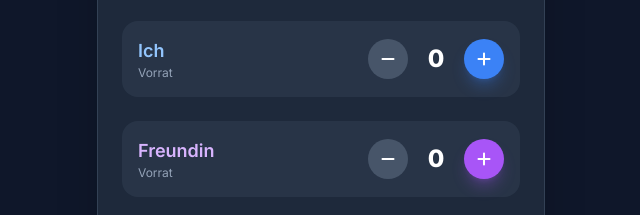
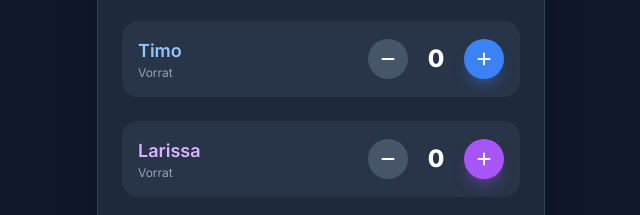
Before and after one commit to tmmckr/liquid, a plain HTML site: page index.html in a window 1280 px wide. Shown: the part 278-493 px from the top of the page, 319-959 px from the left. Drawn offline with nearby package versions, Linux system fonts and the light colour scheme.

Commit message:
Update index.html

```diff
--- a/index.html
+++ b/index.html
@@ -31,7 +31,7 @@
 
             <div class="bg-slate-700/50 rounded-2xl p-4 flex items-center justify-between">
                 <div>
-                    <h2 class="text-lg font-semibold text-blue-300">Ich</h2>
+                    <h2 class="text-lg font-semibold text-blue-300">Timo</h2>
                     <p class="text-xs text-slate-400">Vorrat</p>
                 </div>
                 <div class="flex items-center space-x-3">
@@ -47,7 +47,7 @@
 
             <div class="bg-slate-700/50 rounded-2xl p-4 flex items-center justify-between">
                 <div>
-                    <h2 class="text-lg font-semibold text-purple-300">Freundin</h2>
+                    <h2 class="text-lg font-semibold text-purple-300">Larissa</h2>
                     <p class="text-xs text-slate-400">Vorrat</p>
                 </div>
                 <div class="flex items-center space-x-3">
```
